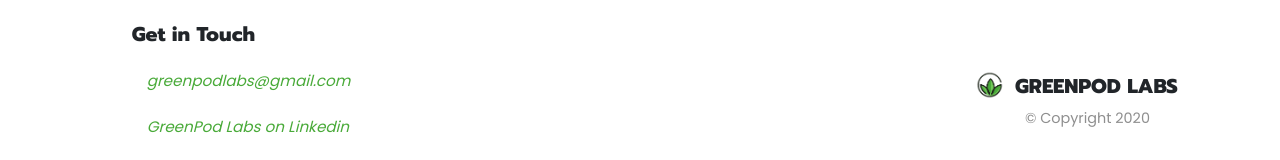
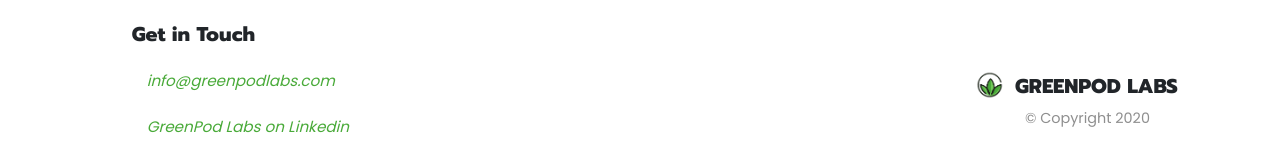
Before and after one commit to greenpodlabs/greenpodlabs.com, a React (Create React App) app: page / in a window 1280 px wide. Shown: the part 3508-3668 px from the top of the page. Built offline with nearby package versions, Linux system fonts and the light colour scheme.

Commit message:
Update contact info

```diff
--- a/src/Footer.js
+++ b/src/Footer.js
@@ -8,9 +8,9 @@ const Footer = () => (
             <Row>
                 <Col md={8}>
                     <h5>Get in Touch</h5>
-                    <a href="mailto:greenpodlabs@gmail.com">
+                    <a href="mailto:info@greenpodlabs.com">
                         <i className="fa fa-envelope fa-lg">
-                            <span>greenpodlabs@gmail.com</span>
+                            <span>info@greenpodlabs.com</span>
                         </i>
                     </a>
                     <a href="https://linkedin.com/company/greenpod-labs" target="_blank" rel="noopener noreferrer">
```
